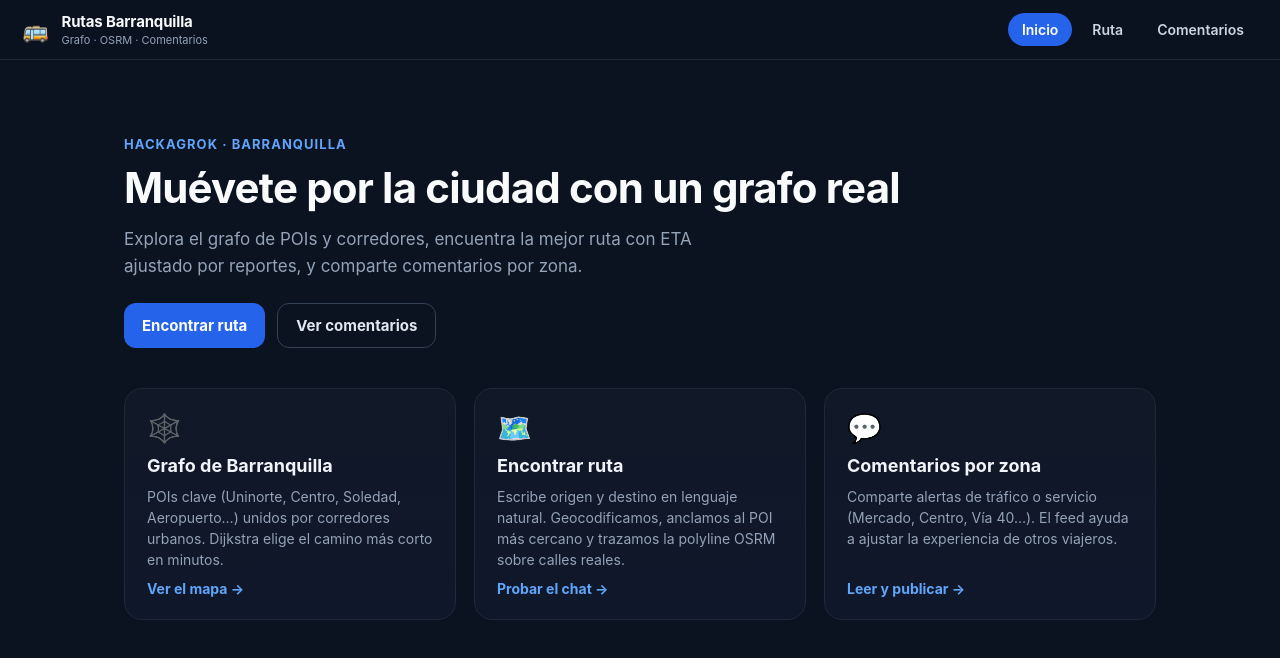
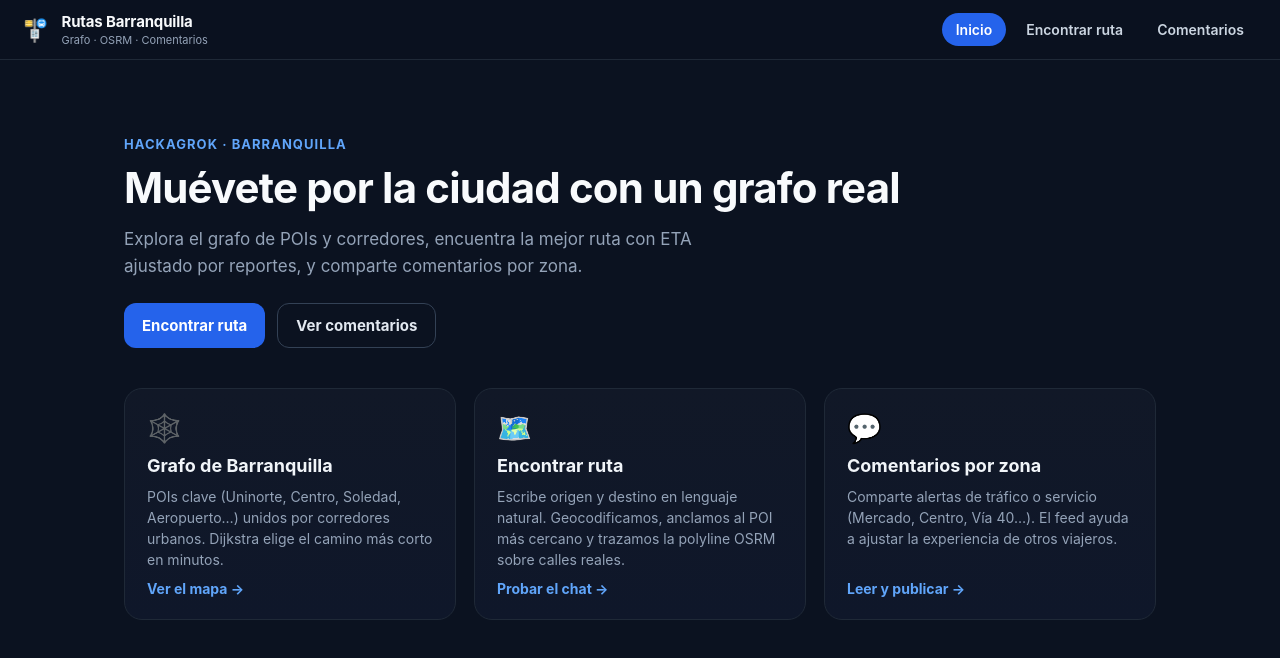
Before and after one commit to LewisBz/HackaGrokBot-S2L2, a React (Vite) app in the folder Frontend/: page / in a window 1280 px wide. Shown: the top 658 px of the page. Built offline with nearby package versions, Linux system fonts and the light colour scheme.

Commit message:
fix(frontend): wire Layout Outlet router and fullGrafo GraphLayer
Replace Nav wrapper with Layout (topnav + Outlet), nest Home/Ruta/Comentarios routes, and pass fullGrafo into a single GraphLayer on /ruta.

```diff
--- a/Frontend/src/App.jsx
+++ b/Frontend/src/App.jsx
@@ -1,20 +1,17 @@
 import { Routes, Route } from 'react-router-dom'
-import Nav from './components/Nav'
+import Layout from './components/Layout'
 import HomePage from './pages/HomePage'
 import RutaPage from './pages/RutaPage'
 import ComentariosPage from './pages/ComentariosPage'
 
 export default function App() {
   return (
-    <div className="site">
-      <Nav />
-      <div className="site-main">
-        <Routes>
-          <Route path="/" element={<HomePage />} />
-          <Route path="/ruta" element={<RutaPage />} />
-          <Route path="/comentarios" element={<ComentariosPage />} />
-        </Routes>
-      </div>
-    </div>
+    <Routes>
+      <Route element={<Layout />}>
+        <Route index element={<HomePage />} />
+        <Route path="ruta" element={<RutaPage />} />
+        <Route path="comentarios" element={<ComentariosPage />} />
+      </Route>
+    </Routes>
   )
 }
--- /dev/null
+++ b/Frontend/src/components/Layout.jsx
@@ -0,0 +1,35 @@
+import { NavLink, Outlet } from 'react-router-dom'
+
+const links = [
+  { to: '/', label: 'Inicio', end: true },
+  { to: '/ruta', label: 'Encontrar ruta' },
+  { to: '/comentarios', label: 'Comentarios' },
+]
+
+export default function Layout() {
+  return (
+    <div className="site">
+      <nav className="topnav" aria-label="Principal">
+        <div className="topnav-brand">
+          <span className="topnav-logo" aria-hidden>🚏</span>
+          <div>
+            <strong>Rutas Barranquilla</strong>
+            <span className="topnav-sub">Grafo · OSRM · Comentarios</span>
+          </div>
+        </div>
+        <ul className="topnav-links">
+          {links.map((l) => (
+            <li key={l.to}>
+              <NavLink to={l.to} end={l.end} className={({ isActive }) => (isActive ? 'active' : undefined)}>
+                {l.label}
+              </NavLink>
+            </li>
+          ))}
+        </ul>
+      </nav>
+      <main className="site-main">
+        <Outlet />
+      </main>
+    </div>
+  )
+}
--- a/Frontend/src/components/Nav.jsx
+++ /dev/null
@@ -1,32 +0,0 @@
-import { NavLink } from 'react-router-dom'
-
-const links = [
-  { to: '/', label: 'Inicio', end: true },
-  { to: '/ruta', label: 'Ruta' },
-  { to: '/comentarios', label: 'Comentarios' },
-]
-
-export default function Nav() {
-  return (
-    <nav className="topnav" aria-label="Principal">
-      <div className="topnav-brand">
-        <span className="topnav-logo" aria-hidden>
-          🚌
-        </span>
-        <div>
-          <strong>Rutas Barranquilla</strong>
-          <span className="topnav-sub">Grafo · OSRM · Comentarios</span>
-        </div>
-      </div>
-      <ul className="topnav-links">
-        {links.map(({ to, label, end }) => (
-          <li key={to}>
-            <NavLink to={to} end={end}>
-              {label}
-            </NavLink>
-          </li>
-        ))}
-      </ul>
-    </nav>
-  )
-}
--- a/Frontend/src/pages/RutaPage.jsx
+++ b/Frontend/src/pages/RutaPage.jsx
@@ -52,7 +52,7 @@ export default function RutaPage() {
   const [input, setInput] = useState('')
   const [loading, setLoading] = useState(false)
   const [routeData, setRouteData] = useState(null)
-  const [grafo, setGrafo] = useState(null)
+  const [fullGrafo, setFullGrafo] = useState(null)
   const [grafoError, setGrafoError] = useState(null)
   const [busesOnline, setBusesOnline] = useState(null)
   const [busCount, setBusCount] = useState(0)
@@ -76,12 +76,12 @@ export default function RutaPage() {
         if (!data || !Array.isArray(data.nodos)) {
           throw new Error('Respuesta de /api/grafo inválida')
         }
-        setGrafo(data)
+        setFullGrafo(data)
         setGrafoError(null)
       })
       .catch((err) => {
         if (cancelled) return
-        setGrafo(null)
+        setFullGrafo(null)
         setGrafoError(err.message || 'Error al cargar /api/grafo')
       })
     return () => {
@@ -144,9 +144,9 @@ export default function RutaPage() {
                 Grafo offline
               </span>
             )}
-            {grafo && !grafoError && (
+            {fullGrafo && !grafoError && (
               <span className="chip chip--ok">
-                {(grafo.nodos || []).length} nodos
+                {(fullGrafo.nodos || []).length} nodos
               </span>
             )}
             {busesOnline === false && (
@@ -213,7 +213,7 @@ export default function RutaPage() {
             attribution="&copy; OpenStreetMap contributors"
             url="https://{s}.tile.openstreetmap.org/{z}/{x}/{y}.png"
           />
-          <GraphLayer grafo={grafo} camino={routeData?.grafo || null} />
+          <GraphLayer grafo={fullGrafo} camino={routeData?.grafo || null} />
           <BusLayer onStatus={onBusStatus} />
           {routeData && (
             <>
```
